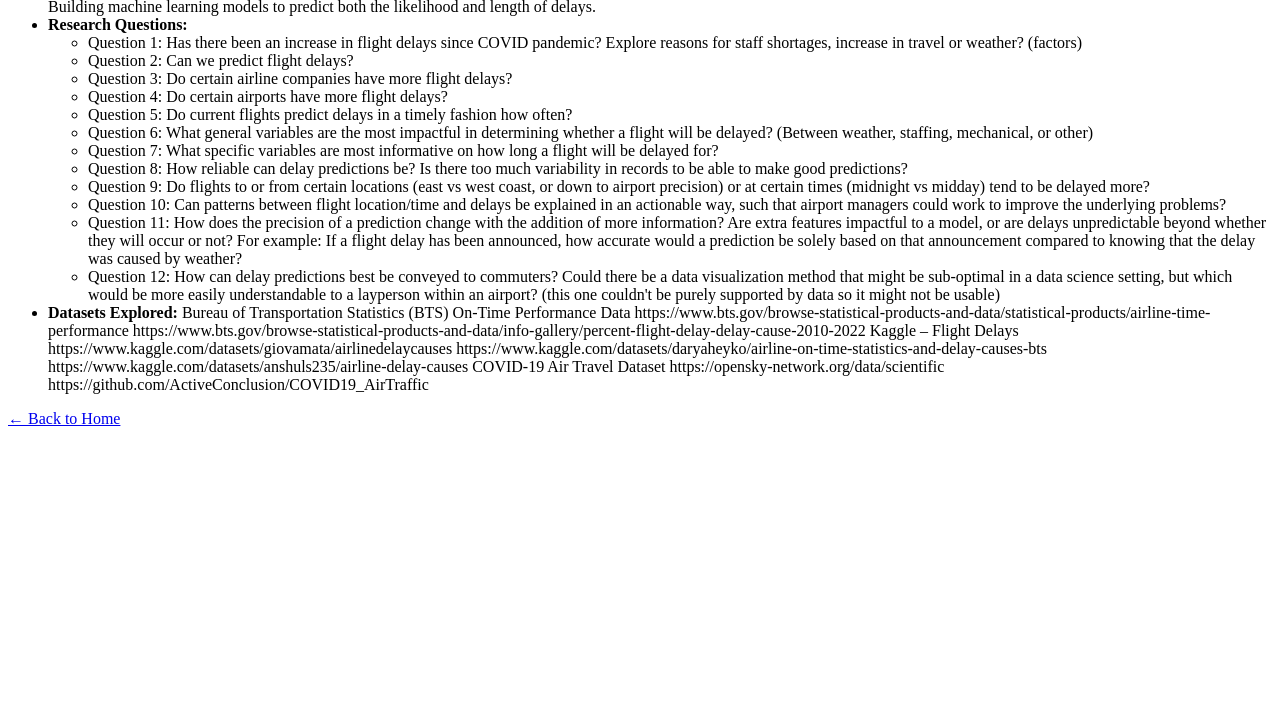
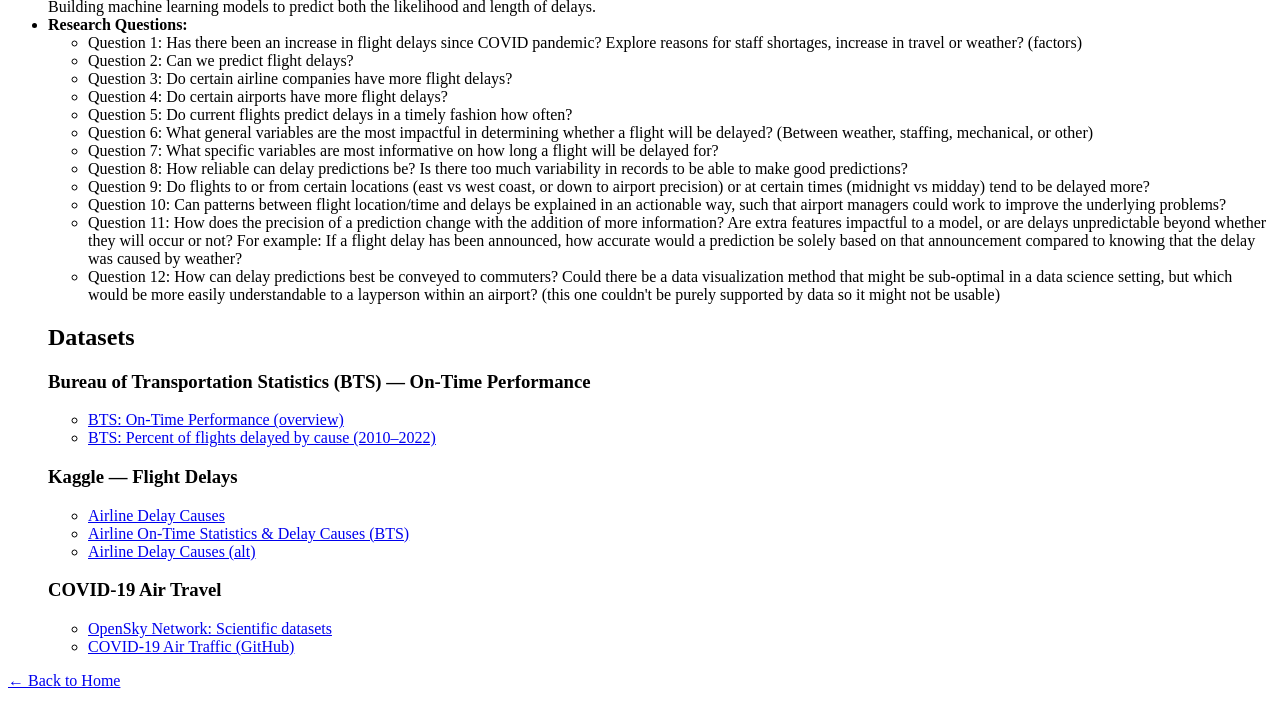
Before and after one commit to bmolgano/Data-Minning-Group-Project, a plain HTML site: page proposal.html in a window 1280 px wide. Shown: the part 198-904 px from the top of the page. Before the commit the page ends 800 px from the top, so only its background shows below. Drawn offline with Linux system fonts and the light colour scheme.

Commit message:
Update proposal.html

```diff
--- a/proposal.html
+++ b/proposal.html
@@ -29,16 +29,27 @@
         <li>Question 12: How can delay predictions best be conveyed to commuters? Could there be a data visualization method that might be sub-optimal in a data science setting, but which would be more easily understandable to a layperson within an airport? (this one couldn't be purely supported by data so it might not be usable)</li>
       </ul>
     </li>
-    <li><strong>Datasets Explored:</strong> Bureau of Transportation Statistics (BTS) On-Time Performance Data
-https://www.bts.gov/browse-statistical-products-and-data/statistical-products/airline-time-performance
-https://www.bts.gov/browse-statistical-products-and-data/info-gallery/percent-flight-delay-delay-cause-2010-2022
-Kaggle – Flight Delays
-https://www.kaggle.com/datasets/giovamata/airlinedelaycauses
-https://www.kaggle.com/datasets/daryaheyko/airline-on-time-statistics-and-delay-causes-bts
-https://www.kaggle.com/datasets/anshuls235/airline-delay-causes
-COVID-19 Air Travel Dataset
-https://opensky-network.org/data/scientific
-https://github.com/ActiveConclusion/COVID19_AirTraffic  </li>
+
+  <!-- Datasets -->
+  <h2>Datasets</h2>
+<h3>Bureau of Transportation Statistics (BTS) — On-Time Performance</h3>
+<ul>
+  <li><a href="https://www.bts.gov/browse-statistical-products-and-data/statistical-products/airline-time-performance" target="_blank" rel="noopener noreferrer">BTS: On-Time Performance (overview)</a></li>
+  <li><a href="https://www.bts.gov/browse-statistical-products-and-data/info-gallery/percent-flight-delay-delay-cause-2010-2022" target="_blank" rel="noopener noreferrer">BTS: Percent of flights delayed by cause (2010–2022)</a></li>
+</ul>
+
+<h3>Kaggle — Flight Delays</h3>
+<ul>
+  <li><a href="https://www.kaggle.com/datasets/giovamata/airlinedelaycauses" target="_blank" rel="noopener noreferrer">Airline Delay Causes</a></li>
+  <li><a href="https://www.kaggle.com/datasets/daryaheyko/airline-on-time-statistics-and-delay-causes-bts" target="_blank" rel="noopener noreferrer">Airline On-Time Statistics & Delay Causes (BTS)</a></li>
+  <li><a href="https://www.kaggle.com/datasets/anshuls235/airline-delay-causes" target="_blank" rel="noopener noreferrer">Airline Delay Causes (alt)</a></li>
+</ul>
+
+<h3>COVID-19 Air Travel</h3>
+<ul>
+  <li><a href="https://opensky-network.org/data/scientific" target="_blank" rel="noopener noreferrer">OpenSky Network: Scientific datasets</a></li>
+  <li><a href="https://github.com/ActiveConclusion/COVID19_AirTraffic" target="_blank" rel="noopener noreferrer">COVID-19 Air Traffic (GitHub)</a></li>
+</ul>
   </ul>
   <p><a href="index.html">← Back to Home</a></p>
 </body>
```
